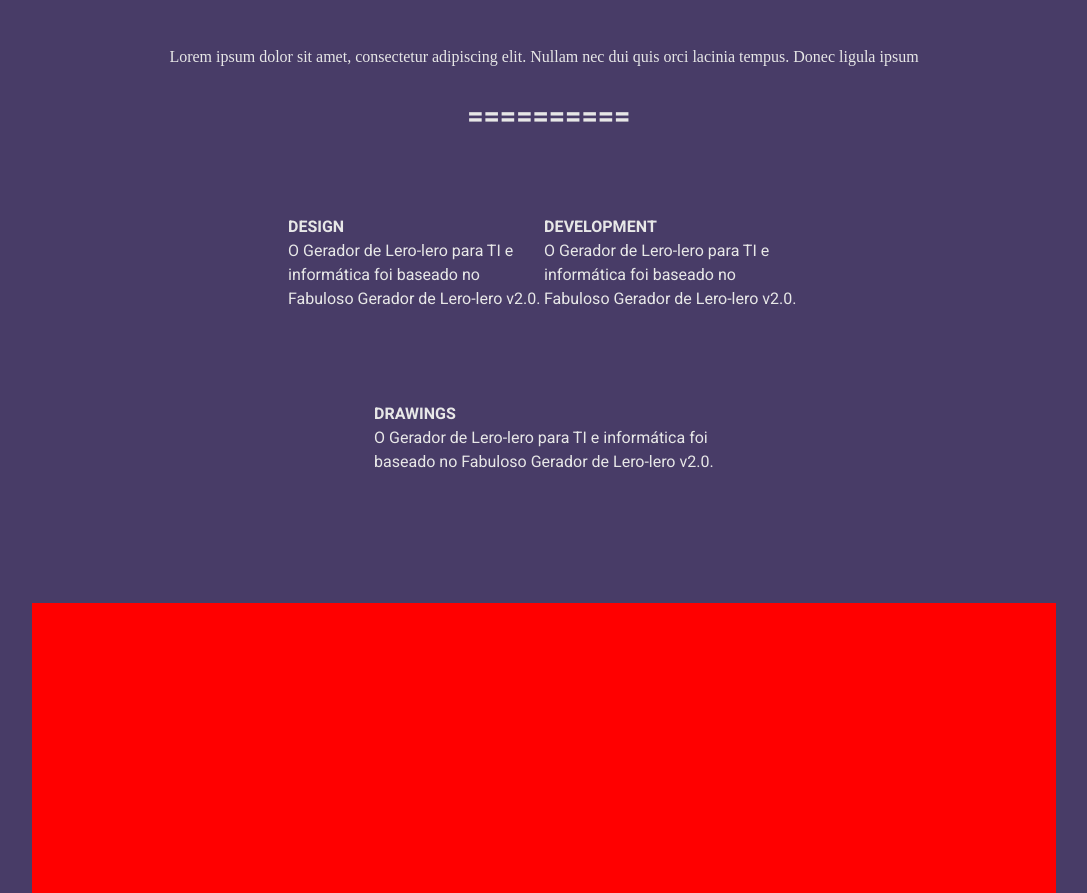
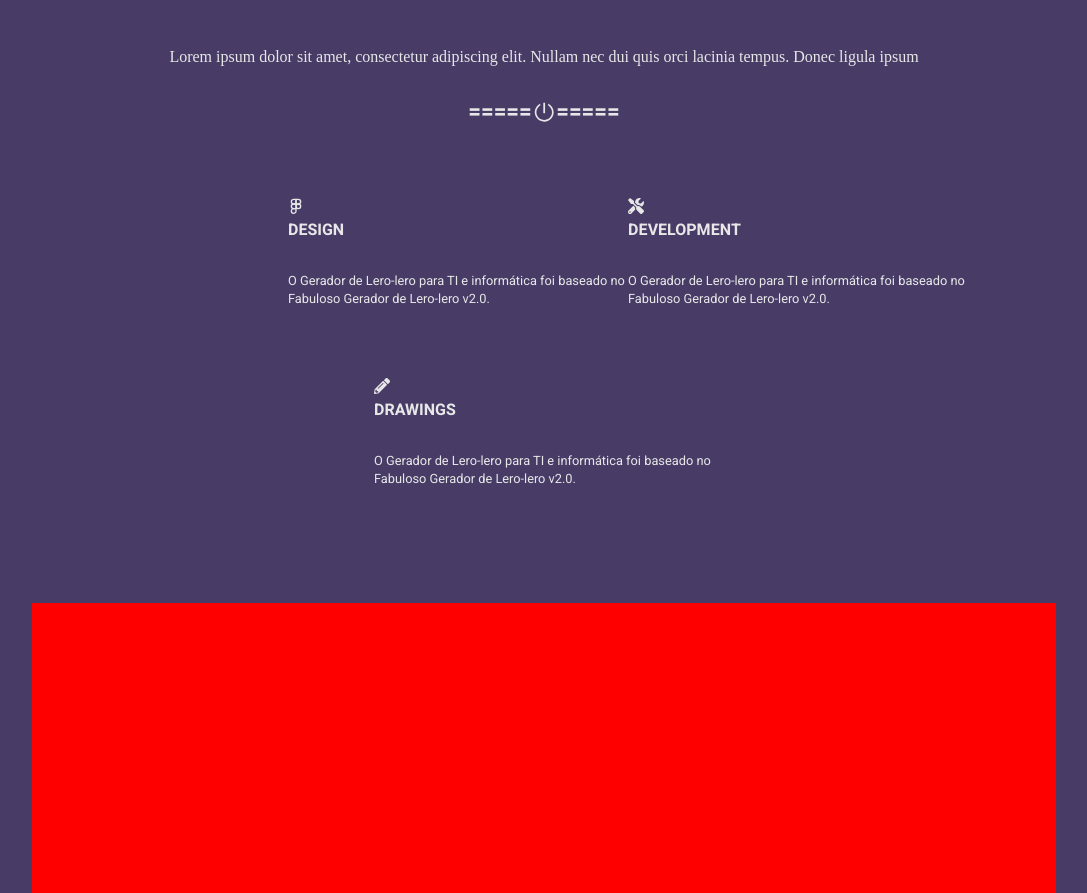
Before and after one commit to JulianoGomesSantos/portfolio, a React (Create React App) app: page / in a window 1280 px wide. Shown: the part 1067-1960 px from the top of the page, without its empty margins (96-1183 px from the left). Built offline with nearby package versions, Linux system fonts and the light colour scheme.

Commit message:
Update css

```diff
--- a/src/components/about_content/about_content.css
+++ b/src/components/about_content/about_content.css
@@ -1,10 +1,14 @@
 .AboutContentContainer {
   width: 340px;
-  height: 100px;
+  height: 90px;
 
   display: flex;
-  justify-content: center;
+  justify-content: space-between;
   flex-direction: column;
 
   font-family: "Heebo";
 }
+
+.AboutContentContainer span {
+  font-size: 0.8rem;
+}
--- a/src/components/about_me/index.tsx
+++ b/src/components/about_me/index.tsx
@@ -1,6 +1,9 @@
 import React from "react";
 import { AboutContent } from "../about_content";
 import { Separator } from "../separator";
+
+import { FaTools, FaPencilAlt } from "react-icons/fa";
+import { FiFigma } from "react-icons/fi";
 
 import "./about_me.css";
 
@@ -16,15 +19,23 @@ export function AboutMe() {
         <Separator />
         <div className="AboutMeItemsContent">
           <div className="AboutMeItems">
+            <div>
+              <FiFigma />
               <AboutContent
                 title="DESIGN"
                 text="O Gerador de Lero-lero para TI e informática foi baseado no Fabuloso Gerador de Lero-lero v2.0."
               />
+            </div>
+            <div>
+              <FaTools />
               <AboutContent
                 title="DEVELOPMENT"
                 text="O Gerador de Lero-lero para TI e informática foi baseado no Fabuloso Gerador de Lero-lero v2.0."
               />
             </div>
+          </div>
+          <div>
+            <FaPencilAlt />
             <AboutContent
               title="DRAWINGS"
               text="O Gerador de Lero-lero para TI e informática foi baseado no Fabuloso Gerador de Lero-lero v2.0."
@@ -32,5 +43,6 @@ export function AboutMe() {
           </div>
         </div>
       </div>
+    </div>
   );
 }
--- a/src/components/separator/separator.css
+++ b/src/components/separator/separator.css
@@ -3,5 +3,5 @@
   display: flex;
   align-items: center;
   justify-content: space-evenly;
-  font: 700 1.8rem "Heebo";
+  font: 700 1.4rem "Heebo";
 }
```
Lines whose indentation alone changed are shown as unchanged.
